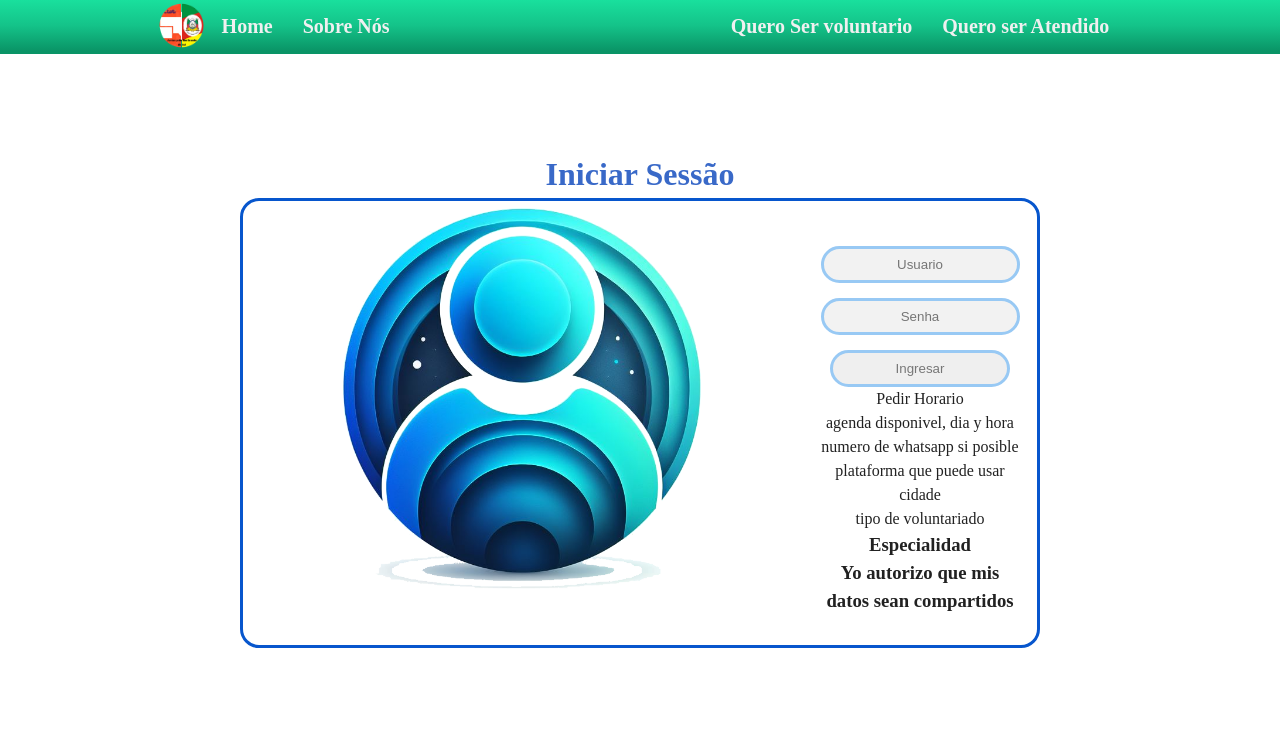
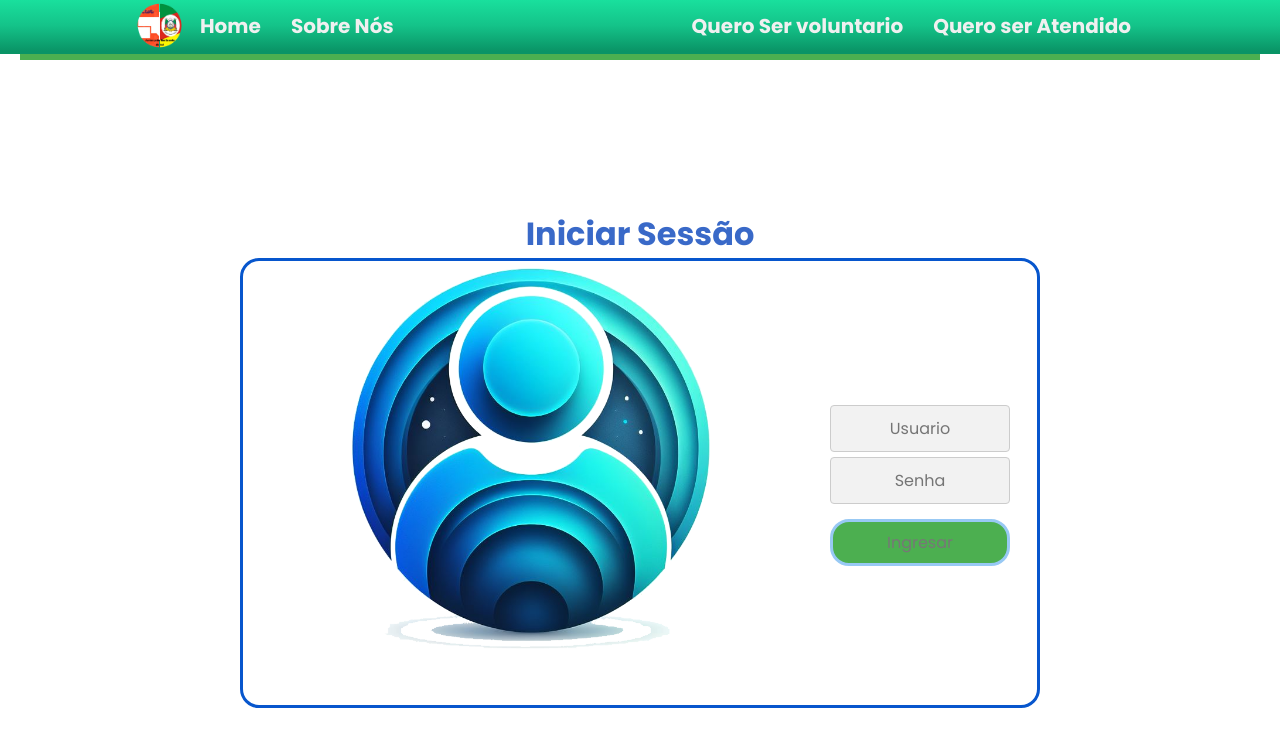
Before and after one commit to Dart1516/proyecto-toti-rs, a React (Create React App) app: page /Login in a window 1280 px wide. Shown: the top 746 px of the page. Built offline with nearby package versions, Linux system fonts and the light colour scheme.

Commit message:
formulario atualizado

```diff
--- a/src/App.js
+++ b/src/App.js
@@ -1,6 +1,5 @@
 import React from "react";
 import { BrowserRouter as Router, Route, Routes, Navigate } from "react-router-dom";
-import Demo from "./Pages/demo";
 import Principal from "./Pages/HomePage";
 import AboutUs from "./Pages/AboutUs";
 import JoinUs from "./Pages/SejaVoluntario";
@@ -12,7 +11,7 @@ function App() {
     <Router>
       <Routes>
         <Route path="/Principal" element={<Principal />} />
-        <Route path="/Demo" element={<Demo />} />
+        <Route path="/Demo" element={<Principal />} />
         <Route path="/AboutUs" element={<AboutUs />} />
         <Route path="/JoinUs" element={<JoinUs />} />
         <Route path="/Login" element={<Login />} />
--- a/src/Pages/Login.js
+++ b/src/Pages/Login.js
@@ -32,14 +32,7 @@ function Login () {
 
           <button  className="btn-log">Ingresar</button>
 
-          <p> Pedir Horario</p>
-          <p> agenda disponivel, dia y hora</p>
-          <p> numero de whatsapp si posible </p>
-          <p> plataforma que puede usar</p>
-          <p> cidade</p>
-          <p> tipo de voluntariado </p>
-          <h3> Especialidad </h3>
-          <h3> Yo autorizo que mis datos sean compartidos </h3>
+
 
       </div>
 
--- a/src/Pages/SejaVoluntario.js
+++ b/src/Pages/SejaVoluntario.js
@@ -1,7 +1,7 @@
 import React from "react";
 import Header from "../Components/Header-NavMenu";
 import '../assets/styles/App.css';
-
+import '../assets/styles/SejaVoluntario.css'
 function Principal() {
   return (
     <div className="App">
--- a/src/Pages/demo.js
+++ /dev/null
@@ -1,32 +0,0 @@
-import logo from '../assets/images/logo.svg';
-import Header from "../Components/Header-NavMenu";
-
-
-function Demo() {
-  return (
-    <div className="App">
-    <header>
-      <Header />
-    </header>
-      <body className="App-body">
-      <img src={logo} className="App-logo" alt="logo" />
-       <h2>Demo</h2>
-        <p>
-
-
-        </p>
-
-        <a
-          className="App-link"
-          href="https://reactjs.org"
-          target="_blank"
-          rel="noopener noreferrer"
-        >
-          Learn React
-        </a>
-      </body>
-    </div>
-  );
-}
-
-export default Demo;
```
Also changed, not shown: src/assets/styles/SejaVoluntario.css (renamed from src/Pages/SejaVoluntario.css).
